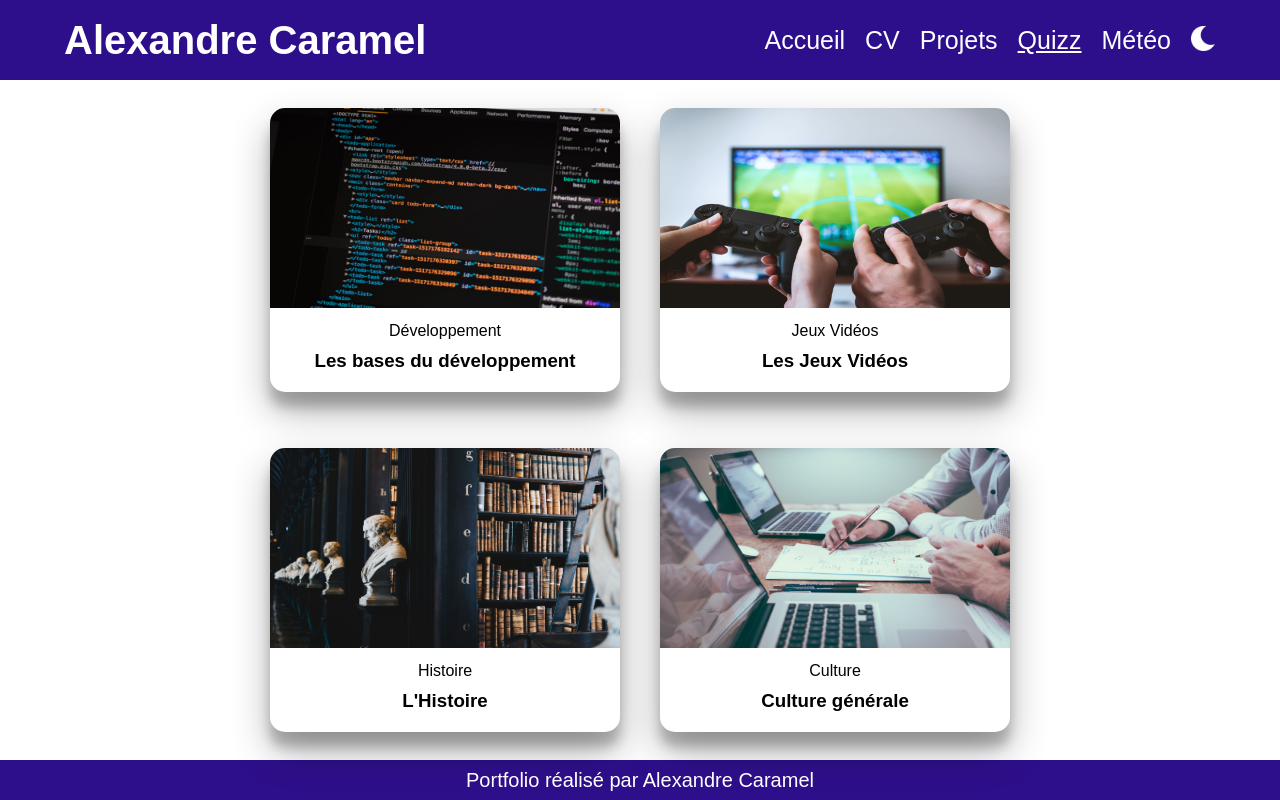
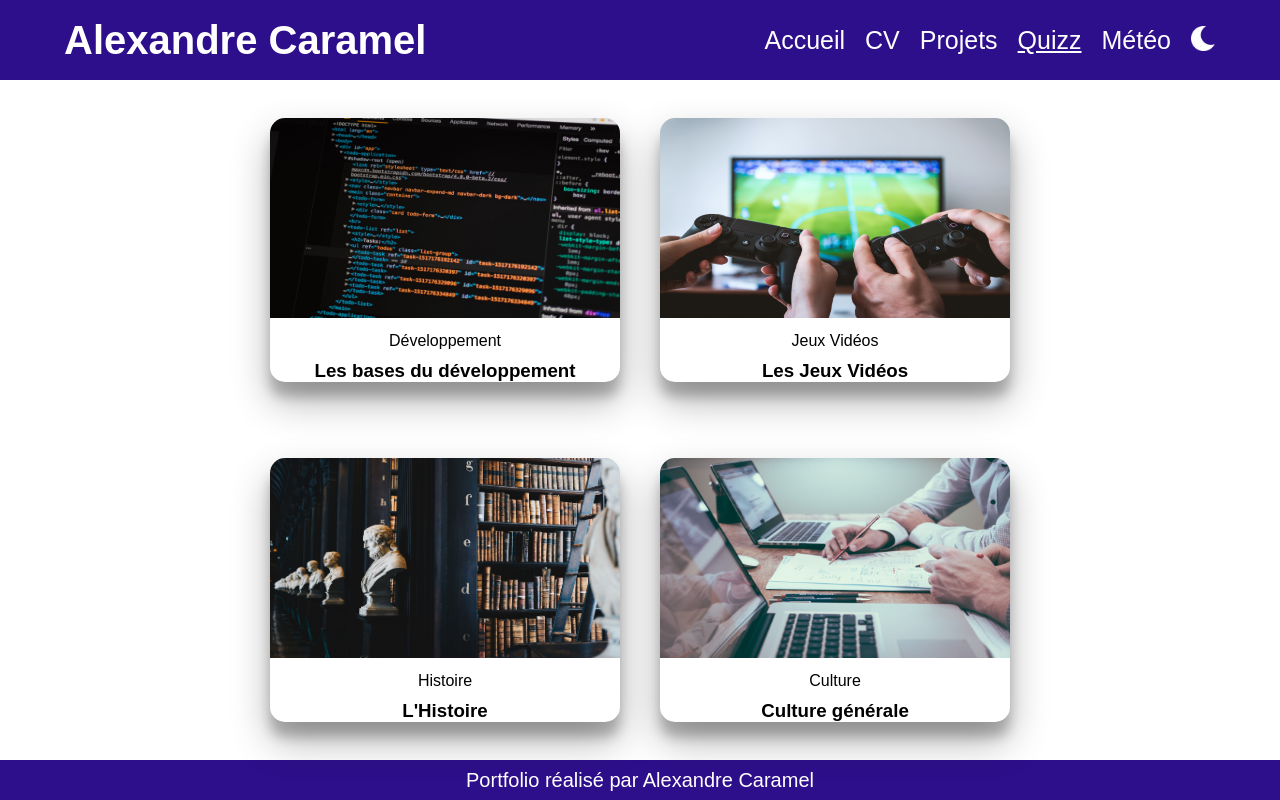
Before and after one commit to Terminev/IIM-react-projet1, a React (Create React App) app: page /quizz in a window 1280 px wide. Built offline with nearby package versions, Linux system fonts and the light colour scheme.

Commit message:
FIX errors

```diff
--- a/src/Sass/components/_QuizzCard.scss
+++ b/src/Sass/components/_QuizzCard.scss
@@ -13,7 +13,7 @@
             height: 200px;
             border-radius: 15px 15px 0 0;
         }
-        h3{
+        h2{
             padding-bottom: 10px;
         }
         p{
--- a/src/components/QuizzCard.js
+++ b/src/components/QuizzCard.js
@@ -16,7 +16,6 @@ const QuizzCard = ({theme, titre, img, id}) => {
                         )
                     }
                 })()}
-                <h4></h4>
             </a>
         </section>
     )
```
